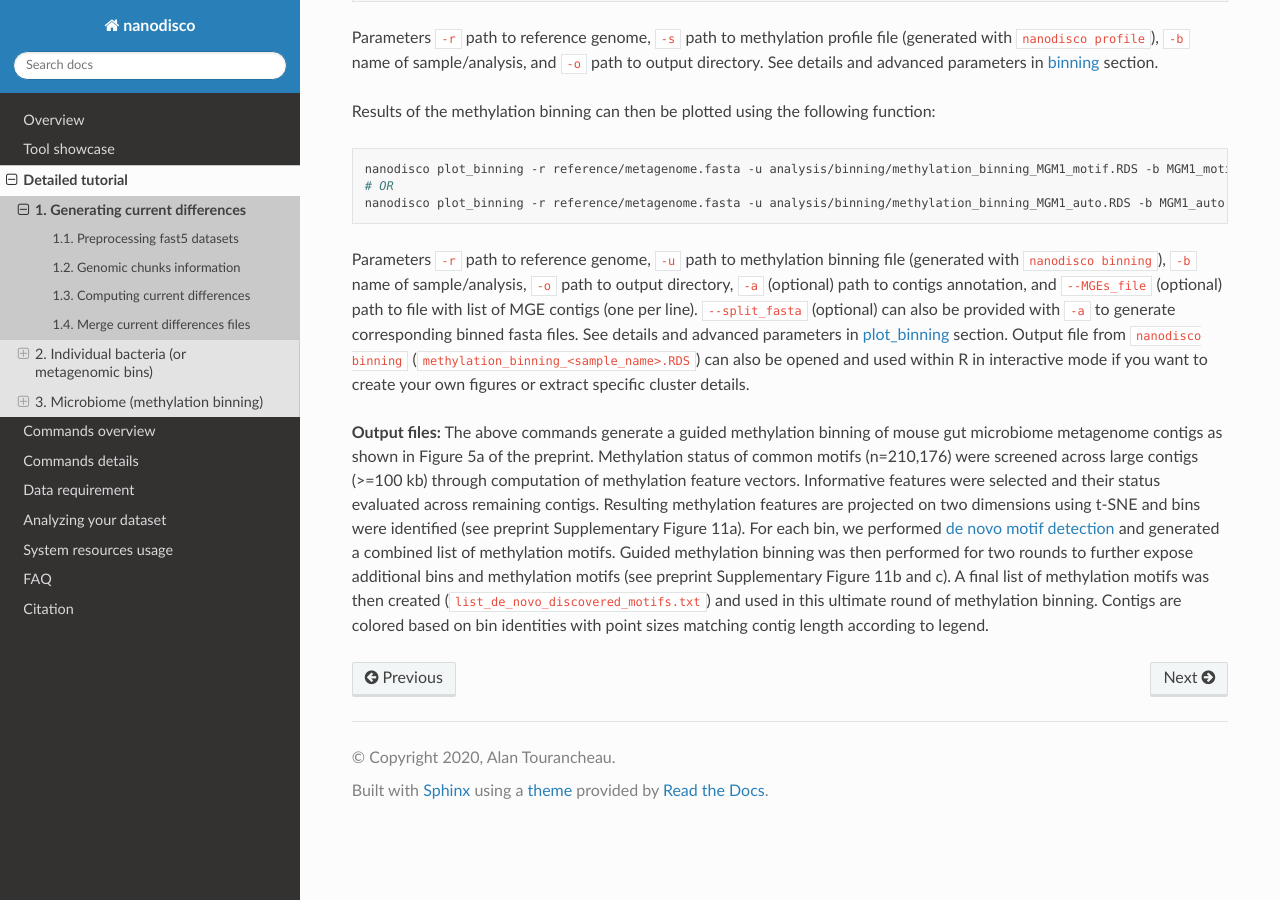
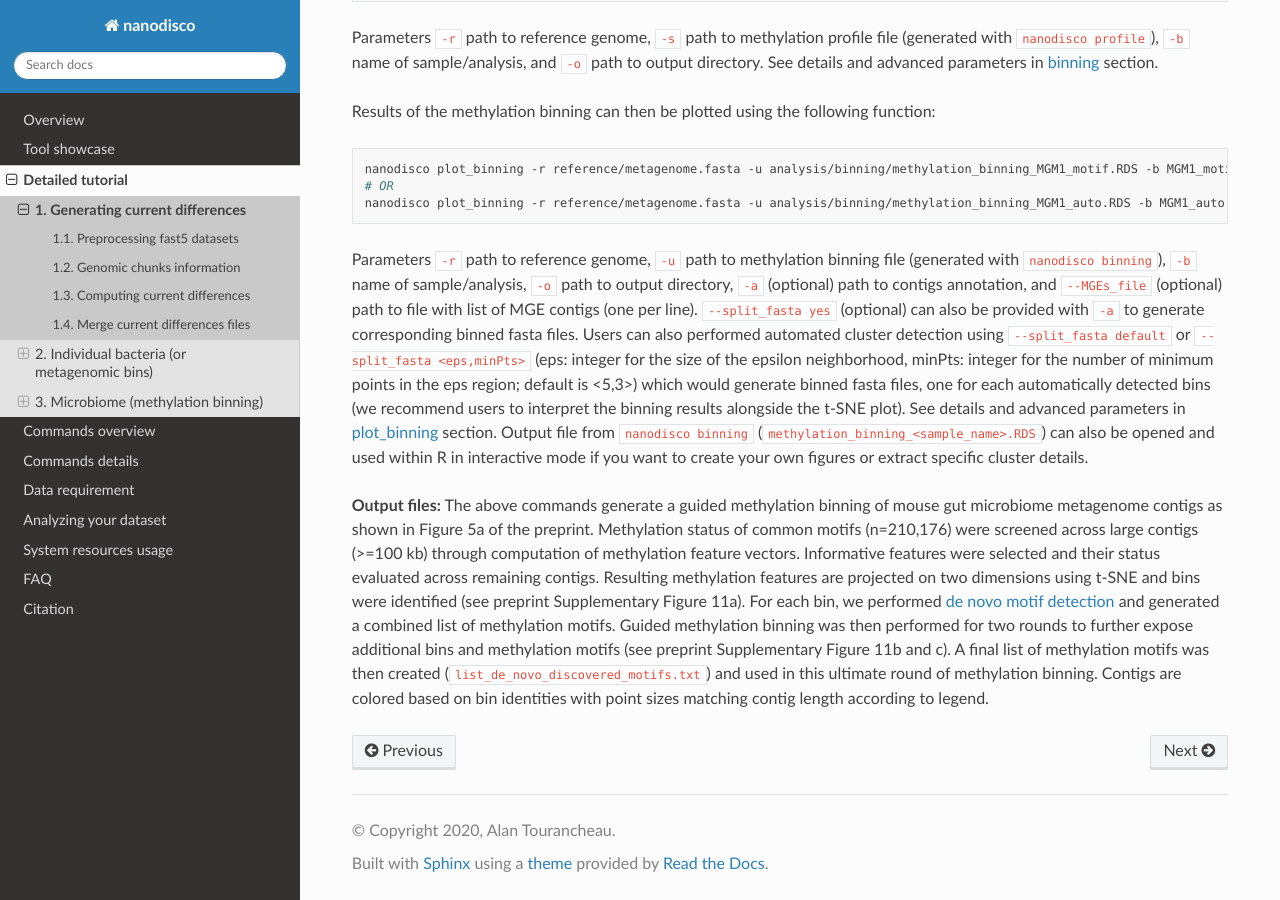
Before and after one commit to fanglab/nanodisco, a Sphinx documentation site: the page built from docs/detailed_tutorial_content.rst, in a window 1280 px wide and 900 px high, scrolled down 8624 px. Built offline with Sphinx 7.4.7 and the Read the Docs theme 2.0.0, drawn with Linux system fonts in a browser that asks for light colours.

Commit message:
Update detailed_tutorial_content.rst

```diff
--- a/docs/detailed_tutorial_content.rst
+++ b/docs/detailed_tutorial_content.rst
@@ -332,6 +332,7 @@ Results of the methylation binning can then be plotted using the following funct
    # OR
    nanodisco plot_binning -r reference/metagenome.fasta -u analysis/binning/methylation_binning_MGM1_auto.RDS -b MGM1_auto -o analysis/binning -a reference/motif_binning_annotation.RDS --MGEs_file dataset/list_MGE_contigs.txt
 
-Parameters ``-r`` path to reference genome, ``-u`` path to methylation binning file (generated with ``nanodisco binning``), ``-b`` name of sample/analysis, ``-o`` path to output directory, ``-a`` (optional) path to contigs annotation, and ``--MGEs_file`` (optional) path to file with list of MGE contigs (one per line). ``--split_fasta`` (optional) can also be provided with ``-a`` to generate corresponding binned fasta files. See details and advanced parameters in :ref:`plot_binning` section. Output file from ``nanodisco binning`` (``methylation_binning_<sample_name>.RDS``) can also be opened and used within R in interactive mode if you want to create your own figures or extract specific cluster details.
+Parameters ``-r`` path to reference genome, ``-u`` path to methylation binning file (generated with ``nanodisco binning``), ``-b`` name of sample/analysis, ``-o`` path to output directory, ``-a`` (optional) path to contigs annotation, and ``--MGEs_file`` (optional) path to file with list of MGE contigs (one per line). ``--split_fasta yes`` (optional) can also be provided with ``-a`` to generate corresponding binned fasta files.
+Users can also performed automated cluster detection using ``--split_fasta default`` or ``--split_fasta <eps,minPts>`` (eps: integer for the size of the epsilon neighborhood, minPts: integer for the number of minimum points in the eps region; default is <5,3>) which would generate binned fasta files, one for each automatically detected bins (we recommend users to interpret the binning results alongside the t-SNE plot). See details and advanced parameters in :ref:`plot_binning` section. Output file from ``nanodisco binning`` (``methylation_binning_<sample_name>.RDS``) can also be opened and used within R in interactive mode if you want to create your own figures or extract specific cluster details.
 
 **Output files:** The above commands generate a guided methylation binning of mouse gut microbiome metagenome contigs as shown in Figure 5a of the preprint. Methylation status of common motifs (n=210,176) were screened across large contigs (>=100 kb) through computation of methylation feature vectors. Informative features were selected and their status evaluated across remaining contigs. Resulting methylation features are projected on two dimensions using t-SNE and bins were identified (see preprint Supplementary Figure 11a). For each bin, we performed :ref:`de novo motif detection<de_novo_motif_detection>` and generated a combined list of methylation motifs. Guided methylation binning was then performed for two rounds to further expose additional bins and methylation motifs (see preprint Supplementary Figure 11b and c). A final list of methylation motifs was then created (``list_de_novo_discovered_motifs.txt``) and used in this ultimate round of methylation binning. Contigs are colored based on bin identities with point sizes matching contig length according to legend.
```
